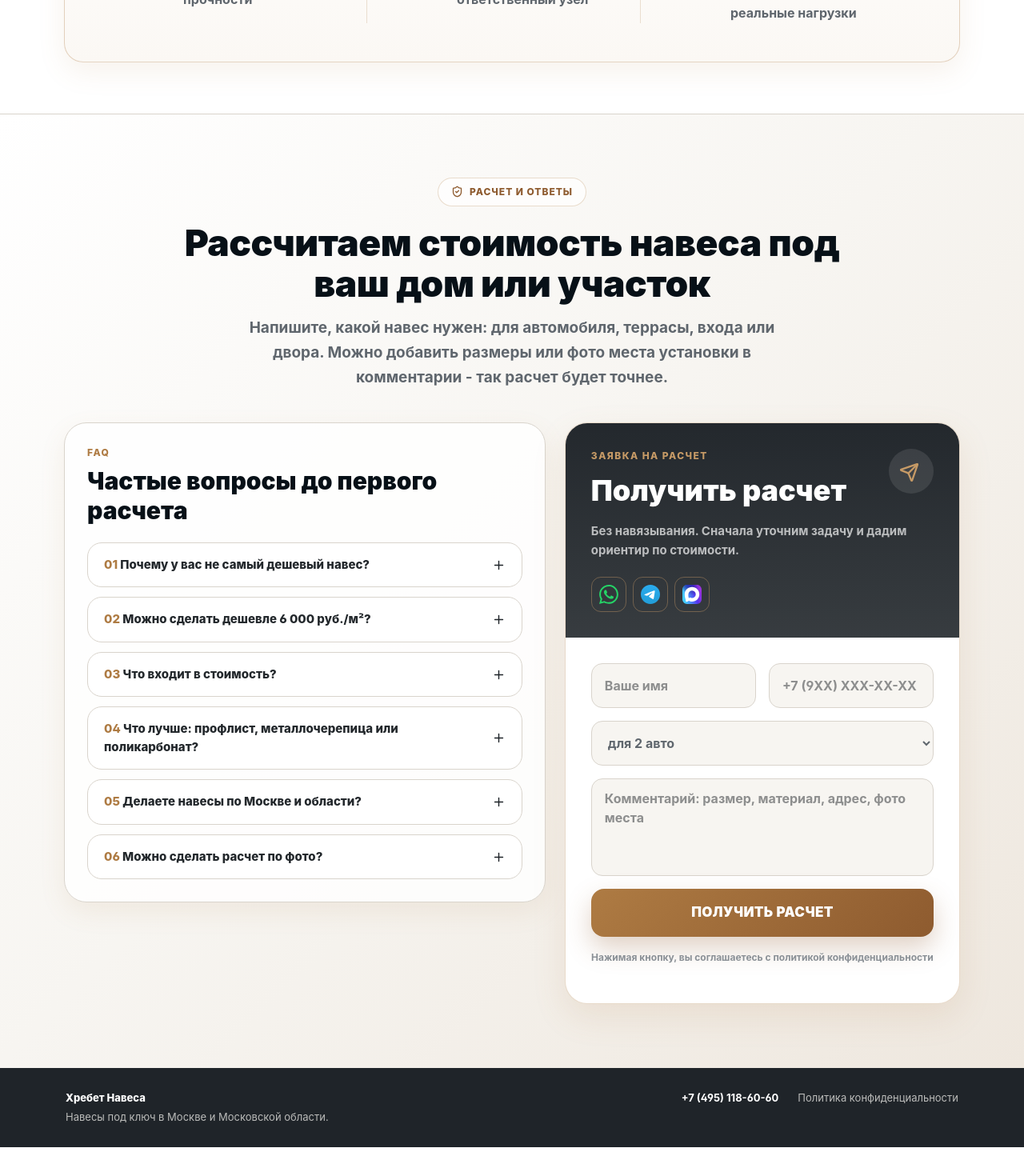
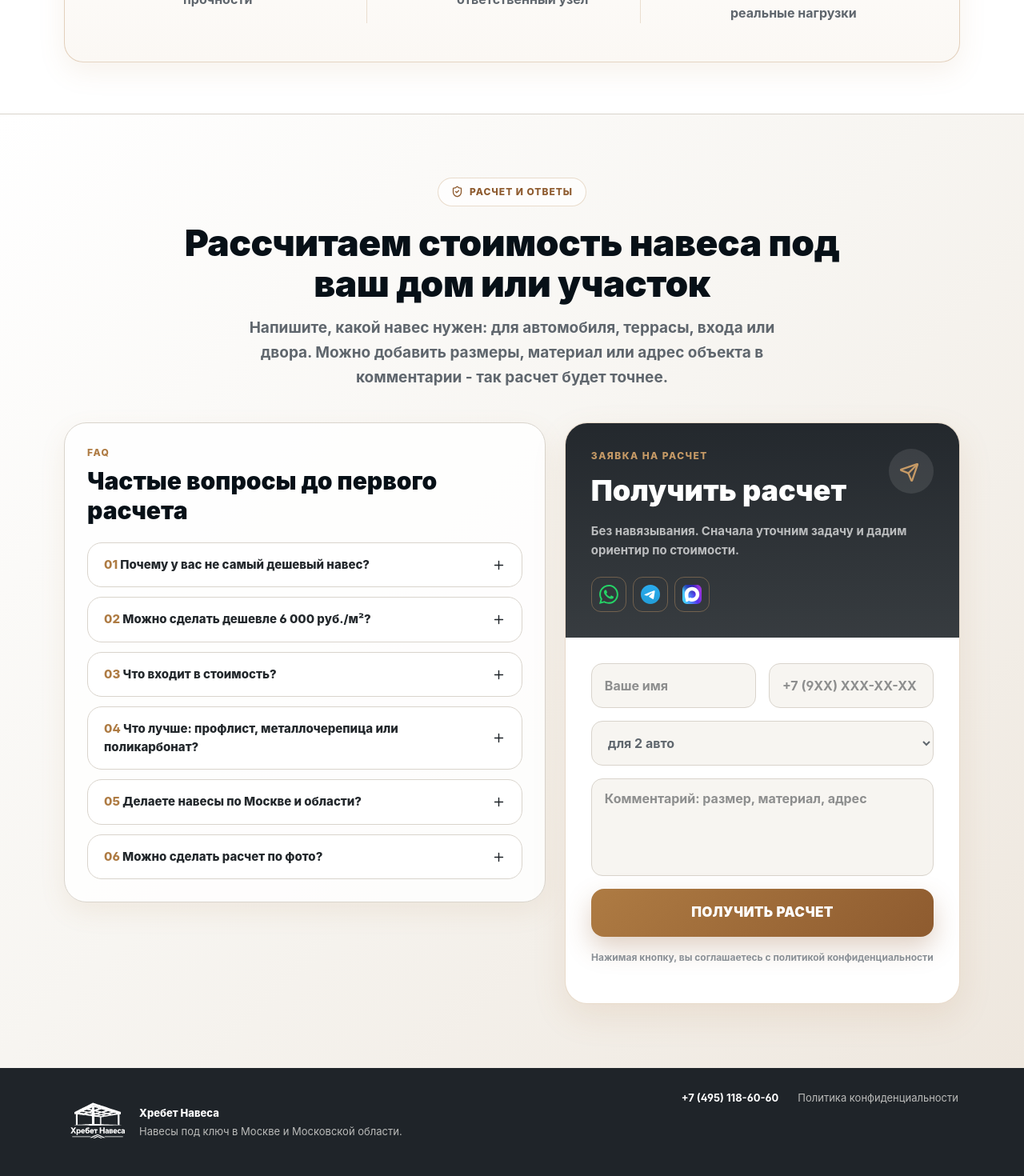
Before and after one commit to uglyfacegoat/-, a React (Vite) app: page / in a window 1280 px wide. Shown: the part 6183-7653 px from the top of the page at 80% size. Before the commit the page ends 7616 px from the top, so only its background shows below. Built offline with nearby package versions, Linux system fonts and the light colour scheme.

Commit message:
Polish footer and form assets

```diff
--- a/index.html
+++ b/index.html
@@ -18,8 +18,8 @@
     />
     <meta property="og:type" content="website" />
     <meta property="og:image" content="/src/assets/hero-reference.png" />
-    <link rel="icon" type="image/svg+xml" href="/favicon.svg?v=2" />
-    <link rel="apple-touch-icon" href="/dashboard_ico.svg?v=2" />
+    <link rel="icon" type="image/svg+xml" href="/ico-white-text.svg?v=4" />
+    <link rel="apple-touch-icon" href="/ico-white-text.svg?v=4" />
     <link rel="manifest" href="/site.webmanifest?v=2" />
     <meta name="theme-color" content="#111820" />
     <style>
--- a/src/app/components/lead-modal.tsx
+++ b/src/app/components/lead-modal.tsx
@@ -214,7 +214,7 @@ export function LeadModal({
                 <textarea
                   value={comment}
                   onChange={(e) => setComment(e.target.value)}
-                  placeholder="Комментарий (размеры, адрес, фото места)"
+                  placeholder="Комментарий (размеры, материал, адрес)"
                   rows={3}
                   className="w-full px-4 py-3 rounded-[14px] outline-none resize-none transition-colors"
                   style={{
--- a/src/app/data.ts
+++ b/src/app/data.ts
@@ -168,7 +168,7 @@ export const steps: Required<IconItem>[] = [
   {
     icon: ClipboardList,
     title: "Заявка",
-    text: "Оставляете номер, примерные размеры или фото места установки.",
+    text: "Оставляете номер, примерные размеры или адрес объекта.",
   },
   {
     icon: Phone,
@@ -259,6 +259,6 @@ export const faqs = [
   },
   {
     q: "Можно сделать расчет по фото?",
-    a: "Предварительно - да. Для точной сметы лучше сделать замер, потому что важны размеры, уклоны, грунт, место крепления и удобство монтажа.",
+    a: "Предварительно - да, фото можно отправить в мессенджер после первого контакта. Для точной сметы лучше сделать замер, потому что важны размеры, уклоны, грунт, место крепления и удобство монтажа.",
   },
 ];
--- a/src/app/sections/Footer.tsx
+++ b/src/app/sections/Footer.tsx
@@ -7,12 +7,20 @@ export function Footer() {
       style={{ background: COLORS.graphite, color: "rgba(247,245,241,0.72)" }}
     >
       <div className="mx-auto grid max-w-[1180px] gap-6 px-5 py-7 text-[13px] md:grid-cols-[1fr_auto_auto] md:px-8">
+        <div className="flex items-center gap-3">
+          <img
+            src="/ico-white-text.svg"
+            alt=""
+            aria-hidden="true"
+            className="h-20 w-auto shrink-0"
+          />
           <div>
             <div className="font-extrabold" style={{ color: COLORS.white }}>
               Хребет Навеса
             </div>
             <div className="mt-1">
               Навесы под ключ в Москве и Московской области.
+            </div>
           </div>
         </div>
         <a
--- a/src/app/sections/LeadRequestSection.tsx
+++ b/src/app/sections/LeadRequestSection.tsx
@@ -91,7 +91,7 @@ export function LeadRequestSection({ faqOpen, setFaqOpen }: Props) {
             style={{ color: COLORS.text2 }}
           >
             Напишите, какой навес нужен: для автомобиля, террасы, входа или
-            двора. Можно добавить размеры или фото места установки в
+            двора. Можно добавить размеры, материал или адрес объекта в
             комментарии - так расчет будет точнее.
           </p>
         </div>
@@ -281,7 +281,7 @@ export function LeadRequestSection({ faqOpen, setFaqOpen }: Props) {
               <textarea
                 value={comment}
                 onChange={(event) => setComment(event.target.value)}
-                placeholder="Комментарий: размер, материал, адрес, фото места"
+                placeholder="Комментарий: размер, материал, адрес"
                 rows={4}
                 className="w-full resize-none rounded-[14px] px-4 py-3 text-[16px] font-bold outline-none transition-colors focus:border-[#AE7B43]"
                 style={{
--- a/src/styles/theme.css
+++ b/src/styles/theme.css
@@ -164,6 +164,12 @@
     -webkit-tap-highlight-color: transparent;
   }
 
+  img {
+    pointer-events: none;
+    user-select: none;
+    -webkit-user-drag: none;
+  }
+
   h1 {
     font-size: var(--text-2xl);
     font-weight: var(--font-weight-medium);
```
Also changed, not shown: public/ico-white-notext.svg (added), public/ico-white-text.svg (added). Lines whose indentation alone changed are shown as unchanged.
